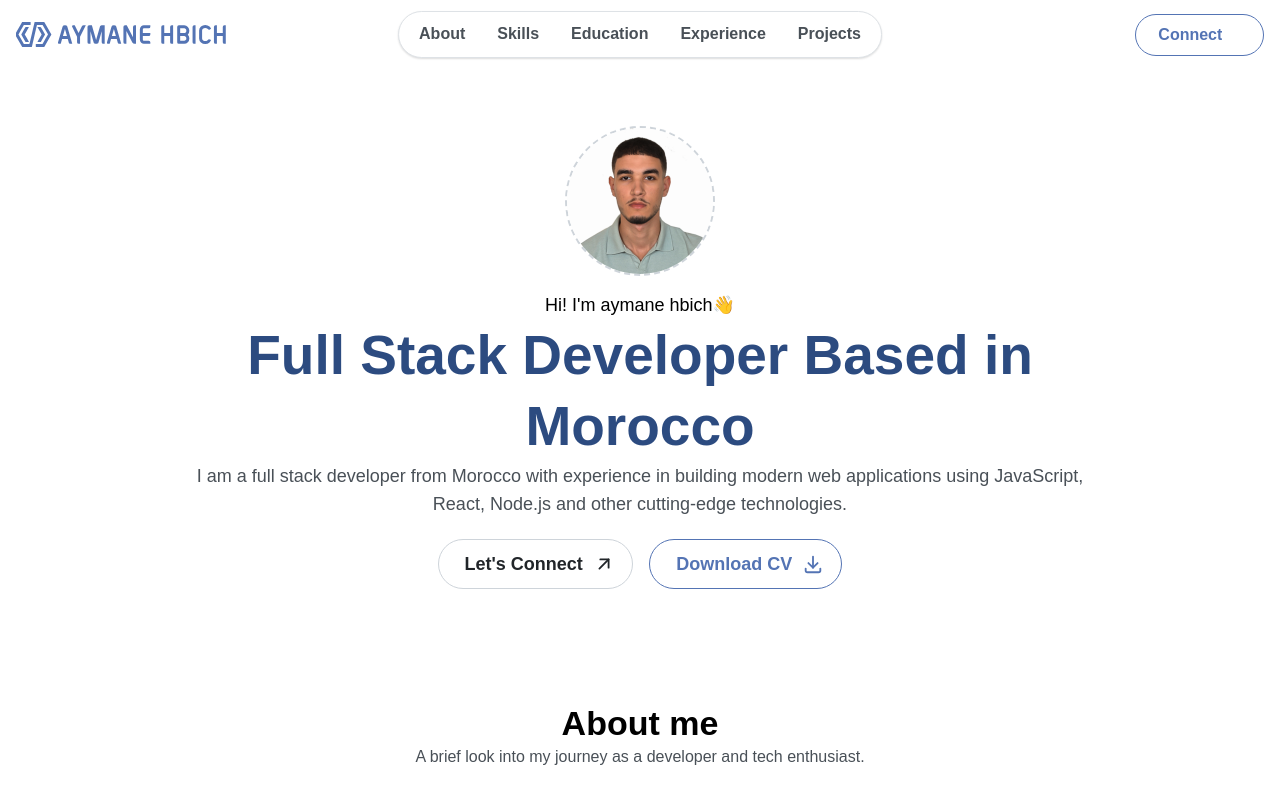
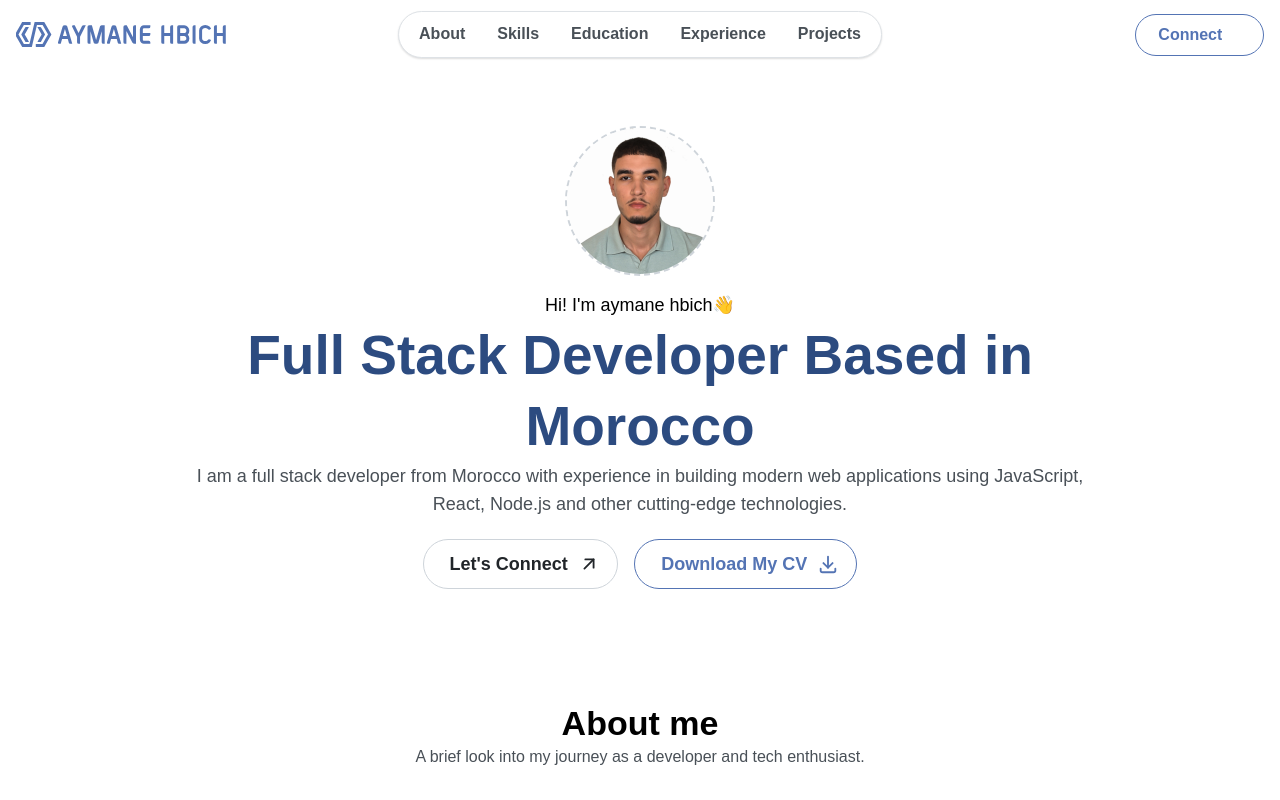
Before and after one commit to aymanehbich/aymane-hbich-portfolio, a Next.js app: page / in a window 1280 px wide. Shown: the top 800 px of the page. Built offline with nearby package versions, Linux system fonts and the light colour scheme; some icons are missing; a web font is replaced by a local one.

Commit message:
feat : adding downloadable cv

```diff
--- a/app/Components/Sections/HeroSection/HeroSection.tsx
+++ b/app/Components/Sections/HeroSection/HeroSection.tsx
@@ -63,8 +63,10 @@ export default function HeroSection() {
           radius="xl"
           rightSection={<IconDownload size={22} />}
           size="lg"
+          component="a"
+          href="/cv/AYMANE-HBICH-CV-EN.pdf"
         >
-          Download CV
+          Download My CV
         </Button>
       </Group>
     </Container>
```
Also changed, not shown: 1 other file (tests, documents, lock files or other folders).
